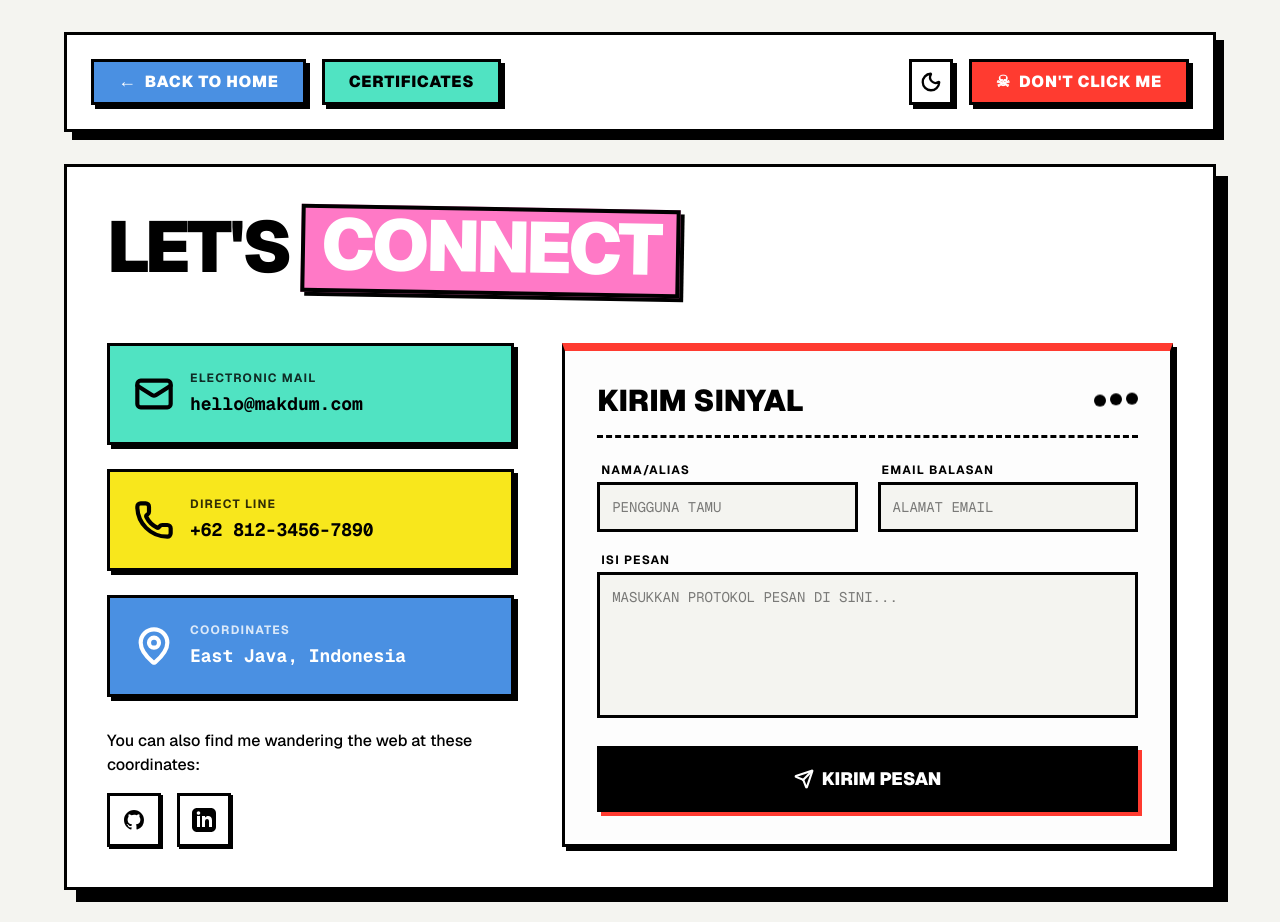
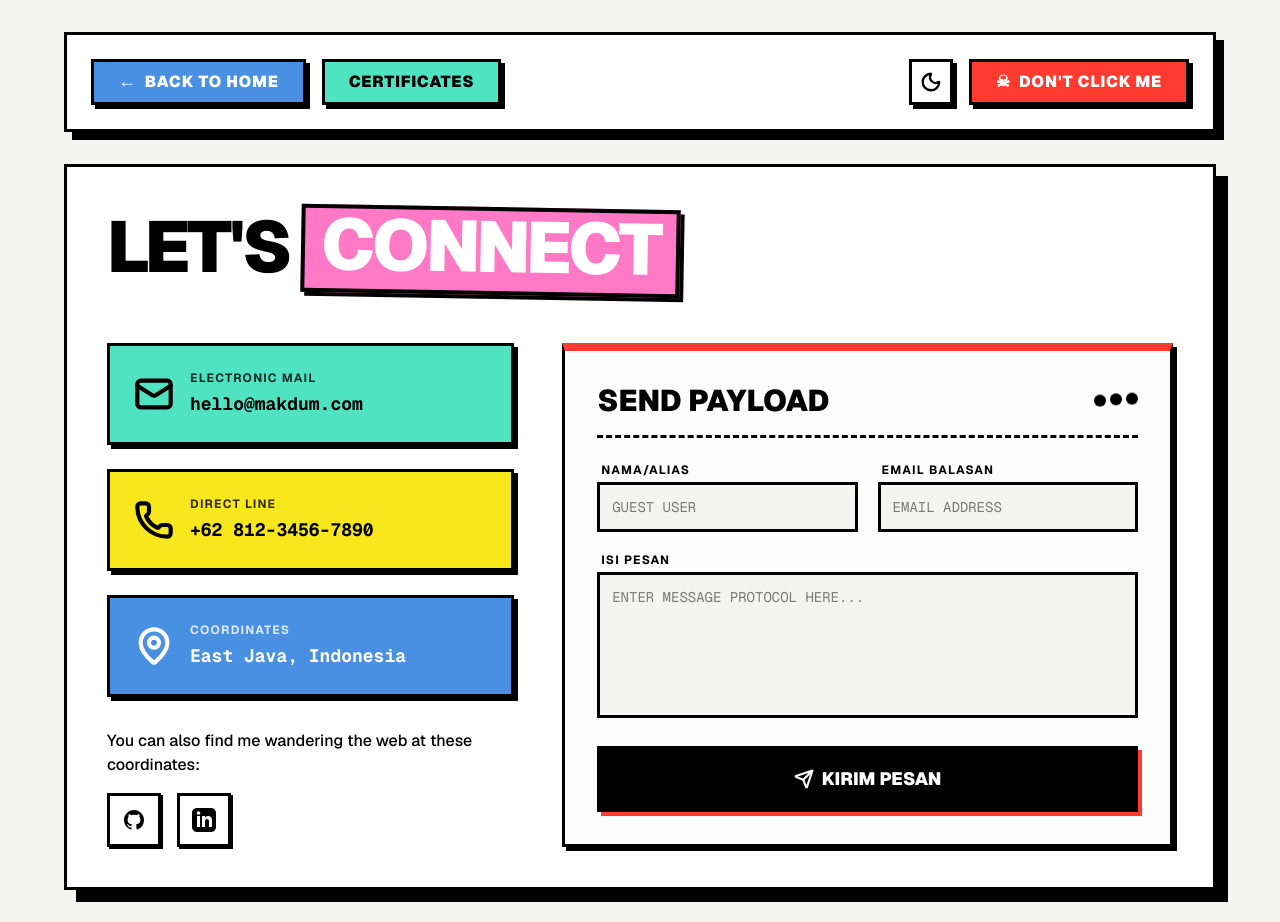
Before and after one commit to MakdumIbrohim/portfolio-v2, a Next.js app: page /contact in a window 1280 px wide. Built offline with nearby package versions, Linux system fonts and the light colour scheme.

Commit message:
feat: Implement a new contact page featuring a submission form and contact details.

```diff
--- a/app/contact/page.tsx
+++ b/app/contact/page.tsx
@@ -119,7 +119,7 @@ export default function Contact() {
                     <div className="border-[3px] border-black dark:border-white bg-[#fdfdfd] dark:bg-[#1e1e1e] shadow-[4px_4px_0_0_#000] border-t-8 border-t-[#ff3b30] flex flex-col mt-4 lg:mt-0">
                         <div className="p-4 sm:p-6 md:p-8 flex flex-col flex-1">
                             <div className="flex items-center justify-between mb-6 pb-4 border-b-[3px] border-black dark:border-white border-dashed">
-                                <h2 className="font-black text-xl sm:text-2xl md:text-3xl uppercase">Kirim Sinyal</h2>
+                                <h2 className="font-black text-xl sm:text-2xl md:text-3xl uppercase">SEND PAYLOAD</h2>
                                 <div className="flex gap-1">
                                     <div className="w-3 h-3 bg-black dark:bg-white rounded-full animate-bounce"></div>
                                     <div className="w-3 h-3 bg-black dark:bg-white rounded-full animate-bounce" style={{ animationDelay: "0.1s" }}></div>
@@ -131,17 +131,17 @@ export default function Contact() {
                                 <div className="flex flex-col sm:flex-row gap-5">
                                     <div className="flex-1 flex flex-col">
                                         <label htmlFor="name" className="font-bold text-xs uppercase mb-1 tracking-widest px-1">Nama/Alias</label>
-                                        <input type="text" id="name" name="name" required disabled={isSubmitting} placeholder="PENGGUNA TAMU" className="border-[3px] border-black dark:border-white bg-[#f4f4f0] dark:bg-[#121212] p-3 font-mono text-sm focus:outline-none focus:ring-2 focus:ring-[#f8e71c] focus:bg-white dark:focus:bg-black transition-colors disabled:opacity-50" />
+                                        <input type="text" id="name" name="name" required disabled={isSubmitting} placeholder="GUEST USER" className="border-[3px] border-black dark:border-white bg-[#f4f4f0] dark:bg-[#121212] p-3 font-mono text-sm focus:outline-none focus:ring-2 focus:ring-[#f8e71c] focus:bg-white dark:focus:bg-black transition-colors disabled:opacity-50" />
                                     </div>
                                     <div className="flex-1 flex flex-col">
                                         <label htmlFor="email" className="font-bold text-xs uppercase mb-1 tracking-widest px-1">Email Balasan</label>
-                                        <input type="email" id="email" name="email" required disabled={isSubmitting} placeholder="ALAMAT EMAIL" className="border-[3px] border-black dark:border-white bg-[#f4f4f0] dark:bg-[#121212] p-3 font-mono text-sm focus:outline-none focus:ring-2 focus:ring-[#50e3c2] focus:bg-white dark:focus:bg-black transition-colors disabled:opacity-50" />
+                                        <input type="email" id="email" name="email" required disabled={isSubmitting} placeholder="EMAIL ADDRESS" className="border-[3px] border-black dark:border-white bg-[#f4f4f0] dark:bg-[#121212] p-3 font-mono text-sm focus:outline-none focus:ring-2 focus:ring-[#50e3c2] focus:bg-white dark:focus:bg-black transition-colors disabled:opacity-50" />
                                     </div>
                                 </div>
 
                                 <div className="flex flex-col flex-1">
                                     <label htmlFor="message" className="font-bold text-xs uppercase mb-1 tracking-widest px-1">Isi Pesan</label>
-                                    <textarea id="message" name="message" required disabled={isSubmitting} placeholder="MASUKKAN PROTOKOL PESAN DI SINI..." className="border-[3px] border-black dark:border-white bg-[#f4f4f0] dark:bg-[#121212] p-3 font-mono text-sm h-40 sm:h-48 resize-none focus:outline-none focus:ring-2 focus:ring-[#4a90e2] focus:bg-white dark:focus:bg-black transition-colors flex-1 disabled:opacity-50" />
+                                    <textarea id="message" name="message" required disabled={isSubmitting} placeholder="ENTER MESSAGE PROTOCOL HERE..." className="border-[3px] border-black dark:border-white bg-[#f4f4f0] dark:bg-[#121212] p-3 font-mono text-sm h-40 sm:h-48 resize-none focus:outline-none focus:ring-2 focus:ring-[#4a90e2] focus:bg-white dark:focus:bg-black transition-colors flex-1 disabled:opacity-50" />
                                 </div>
 
                                 <button type="submit" disabled={isSubmitting} className="border-[3px] border-black dark:border-white bg-black dark:bg-white text-white dark:text-black font-black text-lg p-4 mt-2 shadow-[4px_4px_0_0_#ff3b30] hover:translate-y-[2px] transition-transform active:shadow-[1px_1px_0_0_#ff3b30] active:translate-y-[4px] flex justify-center items-center gap-2 group disabled:opacity-70 disabled:cursor-not-allowed">
```
